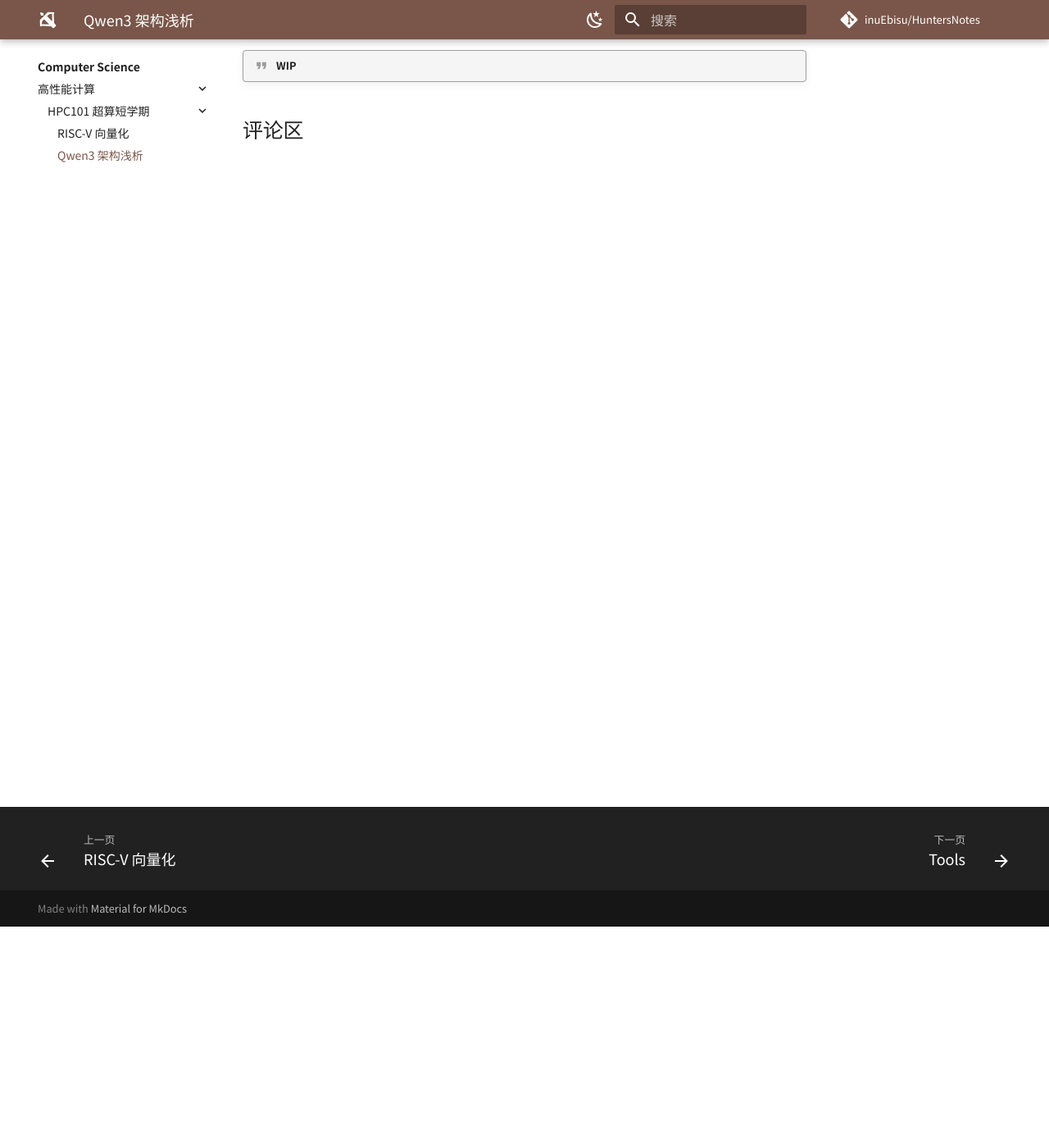
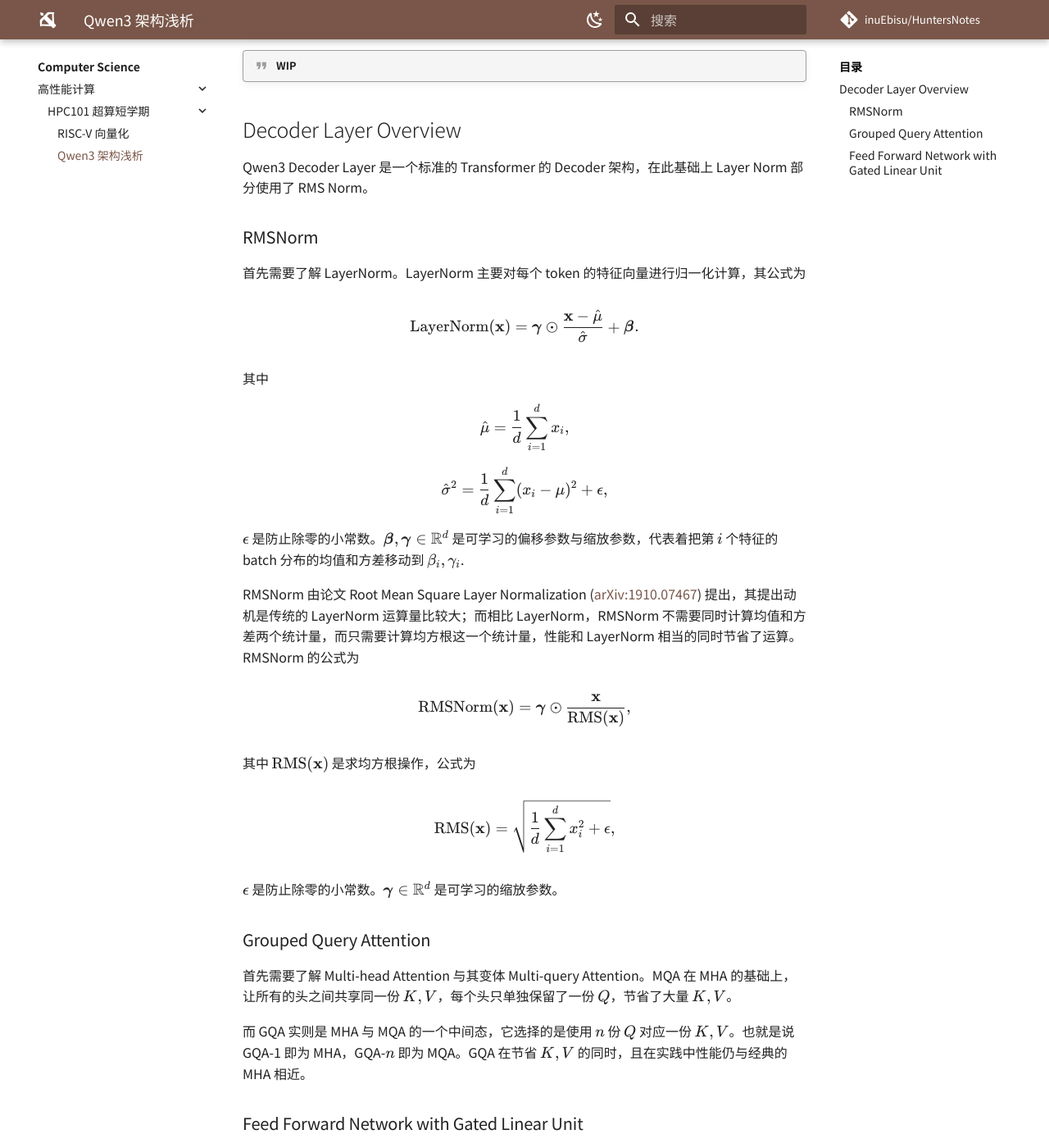
Before and after one commit to inuEbisu/HuntersNotes, an MkDocs documentation site: the page built from docs/cs/hpc/hpc101/llm.md, in a window 1280 px wide and 1400 px high, scrolled down 270 px. Shown: the whole window at 82% size. Built offline with MkDocs 1.6.1 and Material for MkDocs 9.7.7, drawn with Linux system fonts in a browser that asks for light colours; comment, search, counter and statistics services are not loaded; a style sheet for code colours, icons or effects is not loaded; some of the changed text lies outside the part shown.

Commit message:
docs: add content in HPC101/LLM

```diff
--- a/docs/cs/hpc/hpc101/llm.md
+++ b/docs/cs/hpc/hpc101/llm.md
@@ -9,3 +9,88 @@
     对应 [Lab 5: TinyLLM](https://hpc101.zjusct.io/lab/Lab5-TinyLLM/)。
 
 !!! quote "WIP"
+
+## Decoder Layer Overview
+
+Qwen3 Decoder Layer 是一个标准的 Transformer 的 Decoder 架构，在此基础上 Layer Norm 部分使用了 RMS Norm。
+
+### RMSNorm
+
+首先需要了解 LayerNorm。LayerNorm 主要对每个 token 的特征向量进行归一化计算，其公式为
+
+$$
+  \mathrm{LayerNorm}(\mathbf{x}) = \boldsymbol{\gamma} \odot \frac{\mathbf{x} - \hat{\mu}}{\hat{\sigma}} + \boldsymbol{\beta}.
+$$
+
+其中
+$$
+  \hat{\mu} = \frac{1}{d} \sum_{i=1}^{d} x_i,
+$$
+$$
+  \hat{\sigma}^2 = \frac{1}{d} \sum_{i=1}^{d} (x_i - \mu)^2 + \epsilon,
+$$
+
+$\epsilon$ 是防止除零的小常数。$\boldsymbol{\beta}, \boldsymbol{\gamma} \in \mathbb{R}^d$ 是可学习的偏移参数与缩放参数，代表着把第 $i$ 个特征的 batch 分布的均值和方差移动到 $\beta_i, \gamma_i$.
+
+RMSNorm 由论文 Root Mean Square Layer Normalization ([arXiv:1910.07467](https://arxiv.org/abs/1910.07467)) 提出，其提出动机是传统的 LayerNorm 运算量比较大；而相比 LayerNorm，RMSNorm 不需要同时计算均值和方差两个统计量，而只需要计算均方根这一个统计量，性能和 LayerNorm 相当的同时节省了运算。RMSNorm 的公式为
+
+$$
+  \mathrm{RMSNorm}(\mathbf{x}) = \boldsymbol{\gamma} \odot \frac{\mathbf{x}}{\mathrm{RMS}(\mathbf{x})},
+$$
+
+其中 $\mathrm{RMS}(\mathbf{x})$ 是求均方根操作，公式为
+
+$$
+  \mathrm{RMS}(\mathbf{x}) = \sqrt{\frac{1}{d} \sum_{i=1}^{d} x_i^2 + \epsilon},
+$$
+
+$\epsilon$ 是防止除零的小常数。$\boldsymbol{\gamma} \in \mathbb{R}^d$ 是可学习的缩放参数。
+
+### Grouped Query Attention
+
+首先需要了解 Multi-head Attention 与其变体 Multi-query Attention。MQA 在 MHA 的基础上，让所有的头之间共享同一份 $K, V$，每个头只单独保留了一份 $Q$，节省了大量 $K, V$。
+
+而 GQA 实则是 MHA 与 MQA 的一个中间态，它选择的是使用 $n$ 份 $Q$ 对应一份 $K, V$。也就是说 GQA-1 即为 MHA，GQA-$n$ 即为 MQA。GQA 在节省 $K, V$ 的同时，且在实践中性能仍与经典的 MHA 相近。
+
+### Feed Forward Network with Gated Linear Unit
+
+Transformer 中经典的 FFN 通常由一个含偏置的线性层、一个激活函数 $\sigma$ 再一个含偏置的线性层组成。FFN 的公式可以写作
+
+$$
+  \mathrm{FFN}(x) = W_d \cdot \sigma(W_u \cdot x + b_u) + b_d.
+$$
+
+!!! note
+
+    所以也可以见到将 FFN 这一组件叫作 MLP 的称呼，例如实验框架中 FFN 类的类名就叫作 `Qwen3MLP`。不过有一点小出入是，在 Transformer 之外一般所说的经典双层 MLP 每一个神经元都会有一个 $\sigma$，于是最后还会有一个 $\sigma$。
+
+而 Gated Linear Unit 可以理解为第一层线性层的一个替代，其核心思想是使用一个带参数的门控层 $\sigma(W_g \cdot x)$ 代替简单激活函数 $\sigma$，从而更精确地控制信息的流动；另外使用 GLU 的 FFN 实现通常会去掉偏置。
+
+GLU 的公式可以写作
+
+$$
+  \mathrm{GLU}(x) = \sigma(W_g \cdot x) \odot (W_u \cdot x).
+$$
+
+!!! tip
+    对比之下，前面提到的经典 FFN 中的第一层线性层可以写作
+
+    $$
+        \mathrm{FFN}_1(x) = \sigma(W_u \cdot x + b_u).
+    $$
+
+则 FFN with GLU 可以写作
+
+$$
+  \mathrm{FFN}'(x) = W_d \cdot \mathrm{GLU}(x) = W_d \cdot (\sigma(W_g \cdot x) \odot (W_u \cdot x)).
+$$
+
+
+!!! note
+    大部分资料认为 GLU 是一种激活函数，但这种说法个人认为有一点奇怪。个人更倾向于将整个 GLU 理解为第一个线性层的替代，而将 GLU 中的 「$\sigma(W_g \cdot x) \odot$」 这一部分理解为 $\sigma$ 的替代。）
+
+SwiGLU 即 $\sigma = \mathrm{SiLU} = x \cdot \mathrm{Sigmoid}(x)$ 的 GLU；于是Qwen-3 中使用了 SwiGLU 的 FFN 实现可以写作
+
+$$
+  \mathrm{FFN}(x) = W_d \cdot \mathrm{SwiGLU}(x) = W_d \cdot (\mathrm{SiLU}(W_g \cdot x) \odot (W_u \cdot x)).
+$$
```
